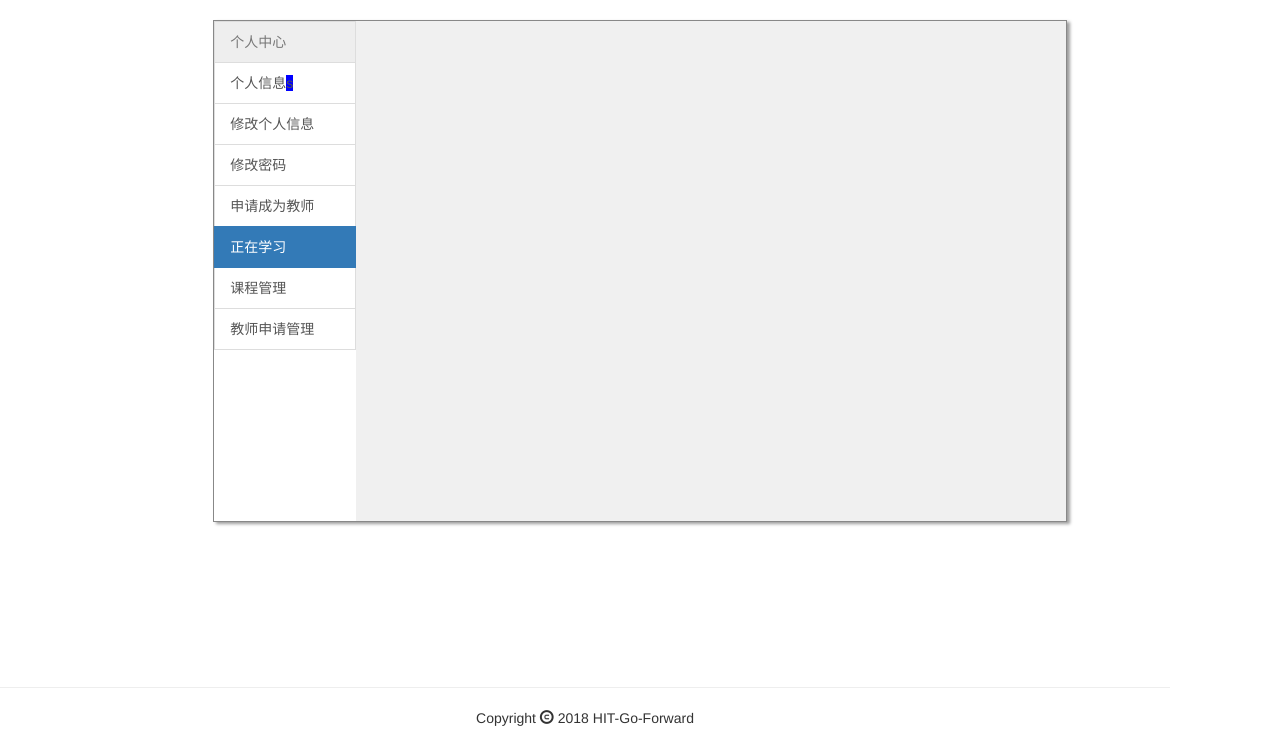
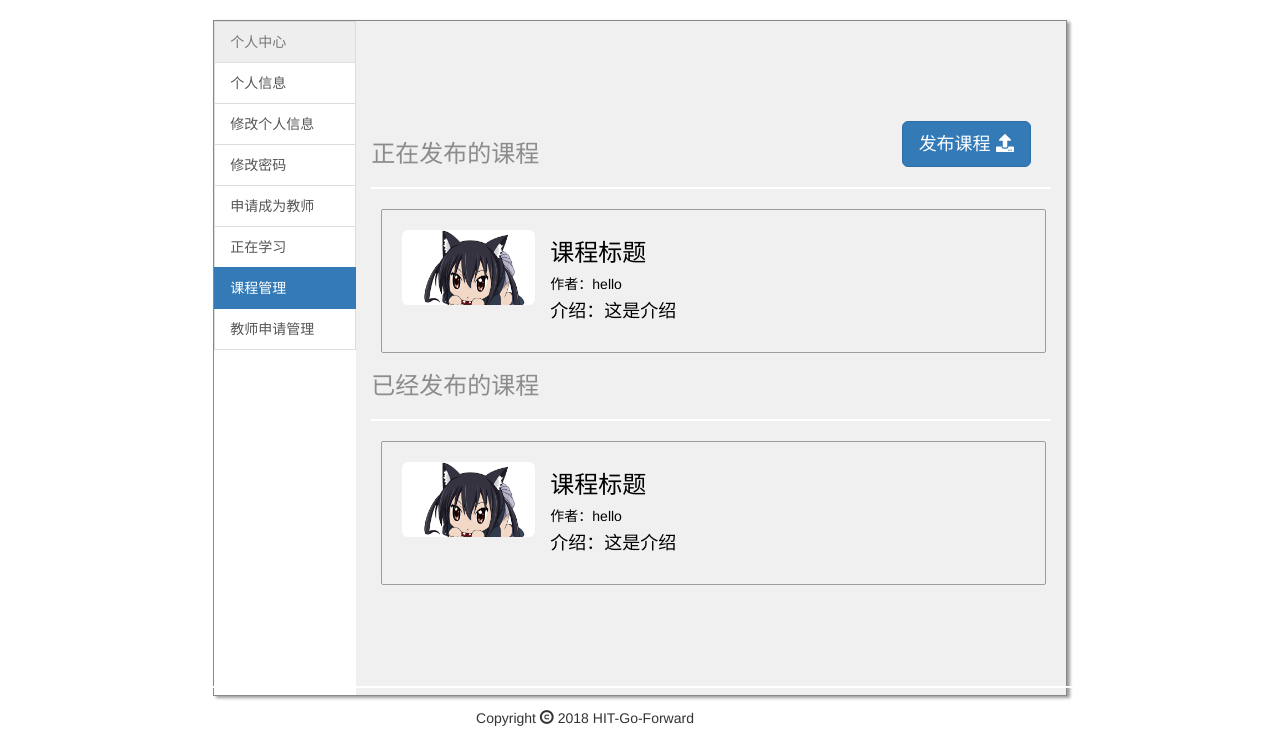
Before and after one commit to HIT-Go-Forward/Online-Course-Sharing-Platform, a Django app: page /course_control in a window 1280 px wide. Shown: the part 52-800 px from the top of the page. Run offline with Django 3.2, Linux system fonts and the light colour scheme; some libraries are stand-ins or nearby versions.

Commit message:
add course show method

```diff
--- a/online_course/static/css/user.css
+++ b/online_course/static/css/user.css
@@ -65,3 +65,49 @@
     margin: 20px auto;
     display: table;
 }
+#course-release{
+    margin-right: 20px;
+}
+.user-head{
+    color: #8c8c8c;
+    -webkit-user-select: none;
+    -moz-user-select: none;
+    -ms-user-select: none;
+    user-select: none;
+}
+hr{
+    border: 1px white solid;
+}
+.course{
+    margin: 10px 5px 10px 10px;
+    padding: 20px 5px 20px 5px;
+    border: 1px #9d9d9d solid;
+    border-radius: 2px;
+    -webkit-transition: all 0.5s;
+    -moz-transition: all 0.5s;
+    transition: all 0.5s;
+}
+.course:hover{
+    background-color: #93a1a1;
+    box-shadow: 3px 3px 3px #b0b0b0;
+}
+.course_intro{
+    margin-top: -10px;
+}
+.a-course{
+    text-decoration: none;
+    color: #000;
+}
+.a-course:hover{
+    text-decoration: none;
+}
+.a-course:visited{
+    text-decoration: none;
+}
+.a-course:link{
+    text-decoration: none;
+}
+.handles{
+    padding-left: 50px;
+    padding-right: 50px;
+}
--- a/online_course/templates/account/base.html
+++ b/online_course/templates/account/base.html
@@ -20,8 +20,7 @@
     <div class="col-md-2" id="leftlist">
         <div class="list-group">
             <a class="list-group-item disabled">个人中心</a>
-            <a href="{% url 'center' %}" class="list-group-item" id="center" style="margin-right:0;">个人信息<span
-                    style="background-color:blue;">s</span> </a>
+            <a href="{% url 'center' %}" class="list-group-item" id="center" style="margin-right:0;">个人信息</a>
             <a href="{% url 'profile_settings' %}" class="list-group-item" id="profile-settings">修改个人信息</a>
             <a href="{% url 'change_password' %}" class="list-group-item" id="change-password">修改密码</a>
             {#            {% if userprofile.account_type == 's' %}#}
@@ -35,10 +34,10 @@
             {#            {% if userprofile.account_type == 'c' %}#}
             {#                <a href="#" class="list-group-item" id="apply-manage">教师申请管理</a>#}
             {#            {% endif %}#}
-            <a href="#" class="list-group-item" id="apply-teacher">申请成为教师</a>
-            <a href="#" class="list-group-item" id="course-control">正在学习</a>
-            <a href="#" class="list-group-item" id="my-course">课程管理</a>
-            <a href="#" class="list-group-item" id="apply-manage">教师申请管理</a>
+            <a href="{% url 'teacher_apply' %}" class="list-group-item" id="apply-teacher">申请成为教师</a>
+            <a href="{% url 'my_course' %}" class="list-group-item" id="my-course">正在学习</a>
+            <a href="{% url 'course_control' %}" class="list-group-item" id="course-control">课程管理</a>
+            <a href="{% url 'apply_manage' %}" class="list-group-item" id="apply-manage">教师申请管理</a>
         </div>
     </div>
     <div class="col-md-10" id="mainpart">
--- a/online_course/templates/account/teacher/course_control.html
+++ b/online_course/templates/account/teacher/course_control.html
@@ -5,8 +5,42 @@
 {% block title %}课程管理{% endblock %}
 
 {% block content %}
-    <div id="profile" class="col-md-12 col-md-offset-1">
-
+    <div id="profile" class="col-md-12">
+        <div id="course-release">
+            <a class="btn btn-primary btn-lg pull-right">发布课程 <i class="fa fa-upload" aria-hidden="true"></i></a>
+        </div>
+        <div id="releasing-course">
+            <h3 class="user-head">正在发布的课程</h3>
+            <hr/>
+            <a href="#" class="a-course">
+                <div class="course row">
+                    <div class="course_img col-md-3"><img class="img-responsive img-rounded center-block"
+                                                          src="{% static 'img/course_default.jpg' %}" width="200px">
+                    </div>
+                    <div class="course_intro">
+                        <h3>课程标题</h3>
+                        <h5>作者：<span>hello</span></h5>
+                        <h4>介绍：<span>这是介绍</span></h4>
+                    </div>
+                </div>
+            </a>
+        </div>
+        <div id="released-course">
+            <h3 class="user-head">已经发布的课程</h3>
+            <hr/>
+            <a href="#" class="a-course">
+                <div class="course row">
+                    <div class="course_img col-md-3"><img class="img-responsive img-rounded center-block"
+                                                          src="{% static 'img/course_default.jpg' %}" width="200px">
+                    </div>
+                    <div class="course_intro">
+                        <h3>课程标题</h3>
+                        <h5>作者：<span>hello</span></h5>
+                        <h4>介绍：<span>这是介绍</span></h4>
+                    </div>
+                </div>
+            </a>
+        </div>
     </div>
 {% endblock %}
 
```
Also changed, not shown: online_course/templates/account/manager/apply_manage.html (+23 -5 lines), online_course/templates/account/student/my_course.html (+29 -9 lines), online_course/static/img/course_default.jpg (added).
